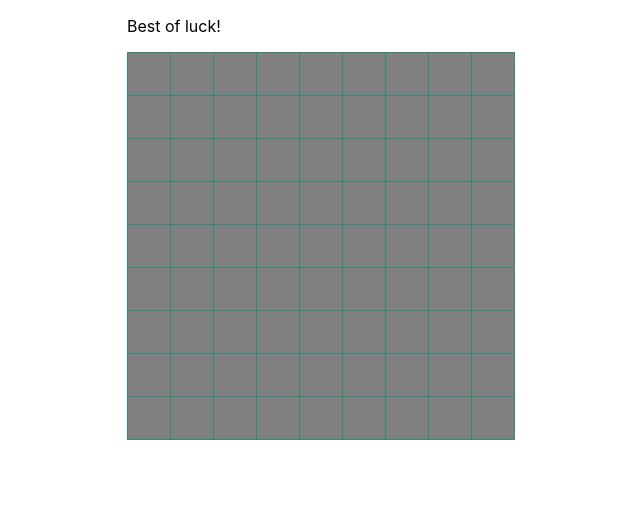
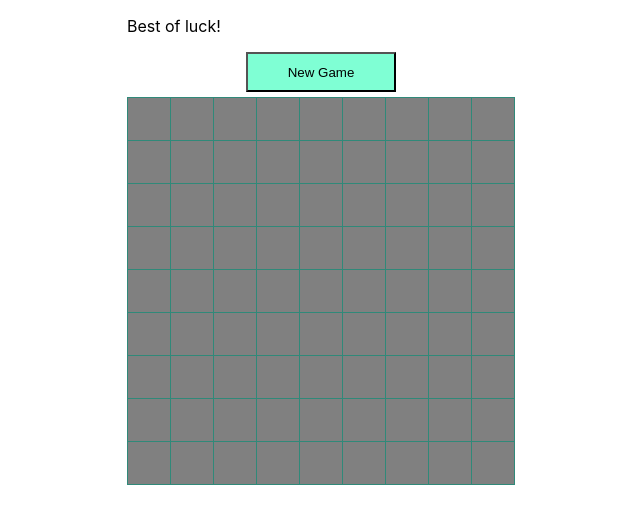
Before and after one commit to kirkland/minesweeper, a React (Create React App) app: page / in a window 1280 px wide. Shown: the top 524 px of the page, without its empty margins (319-959 px from the left). Built offline with nearby package versions, Linux system fonts and the light colour scheme; the HTML template or start-up script is replaced by a standard one.

Commit message:
New Game button

```diff
--- a/src/App.css
+++ b/src/App.css
@@ -63,3 +63,12 @@ td.cell-revealed-bomb .content-holder {
     top: 0px;
   }
 }
+
+button#new-game {
+  background-color: aquamarine;
+  display: block;
+  height: 40px;
+  margin: auto;
+  margin-bottom: 5px;
+  width: 150px;
+}
--- a/src/components/Board.tsx
+++ b/src/components/Board.tsx
@@ -27,6 +27,10 @@ export default function Board() {
     });
   };
 
+  const startNewGame = () => {
+    updateBoard(GameState.createInitialBoard(rows, columns, bombs));
+  };
+
   const [board, updateBoard] = useState(
     GameState.createInitialBoard(rows, columns, bombs)
   );
@@ -54,6 +58,9 @@ export default function Board() {
   return (
     <>
       <p>{message}</p>
+      <button id="new-game" onClick={startNewGame}>
+        New Game
+      </button>
       <table className="board">
         <tbody>
           {board.rows.map((row, rowIndex) => (
```
